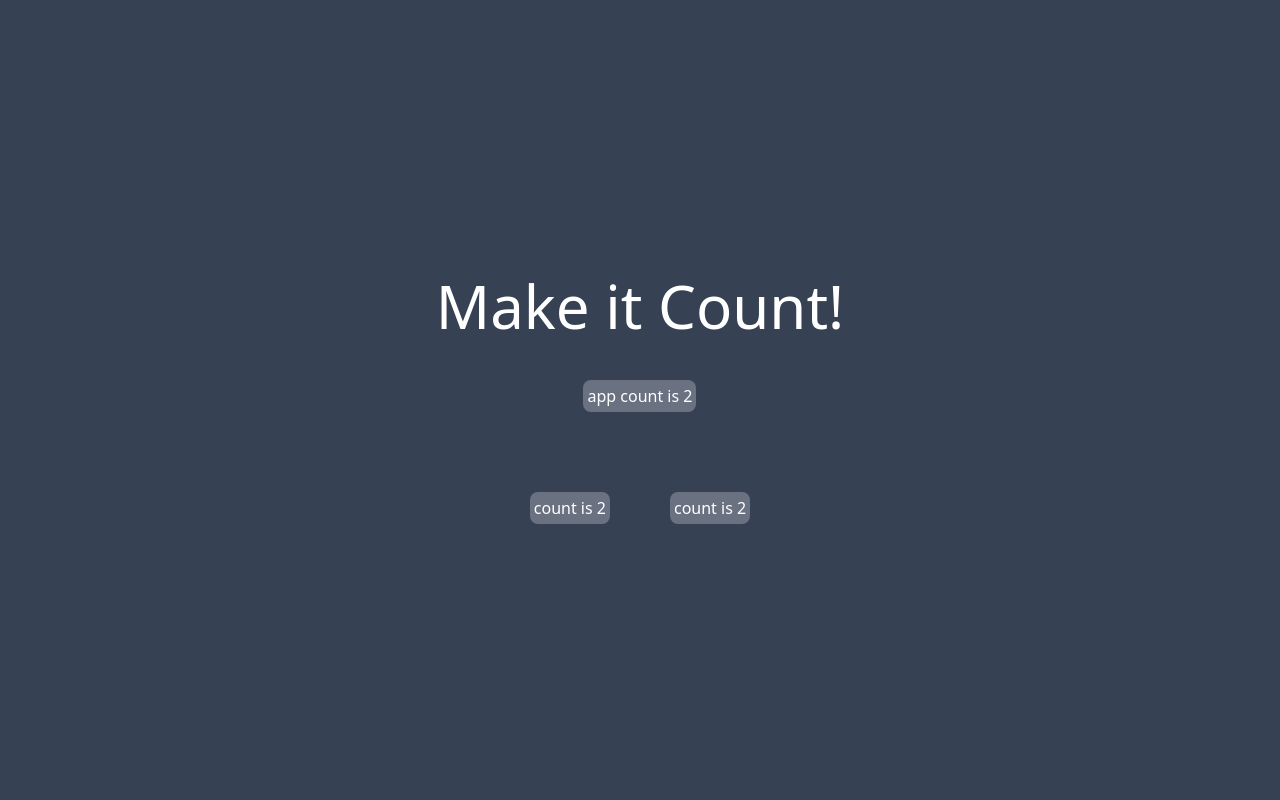
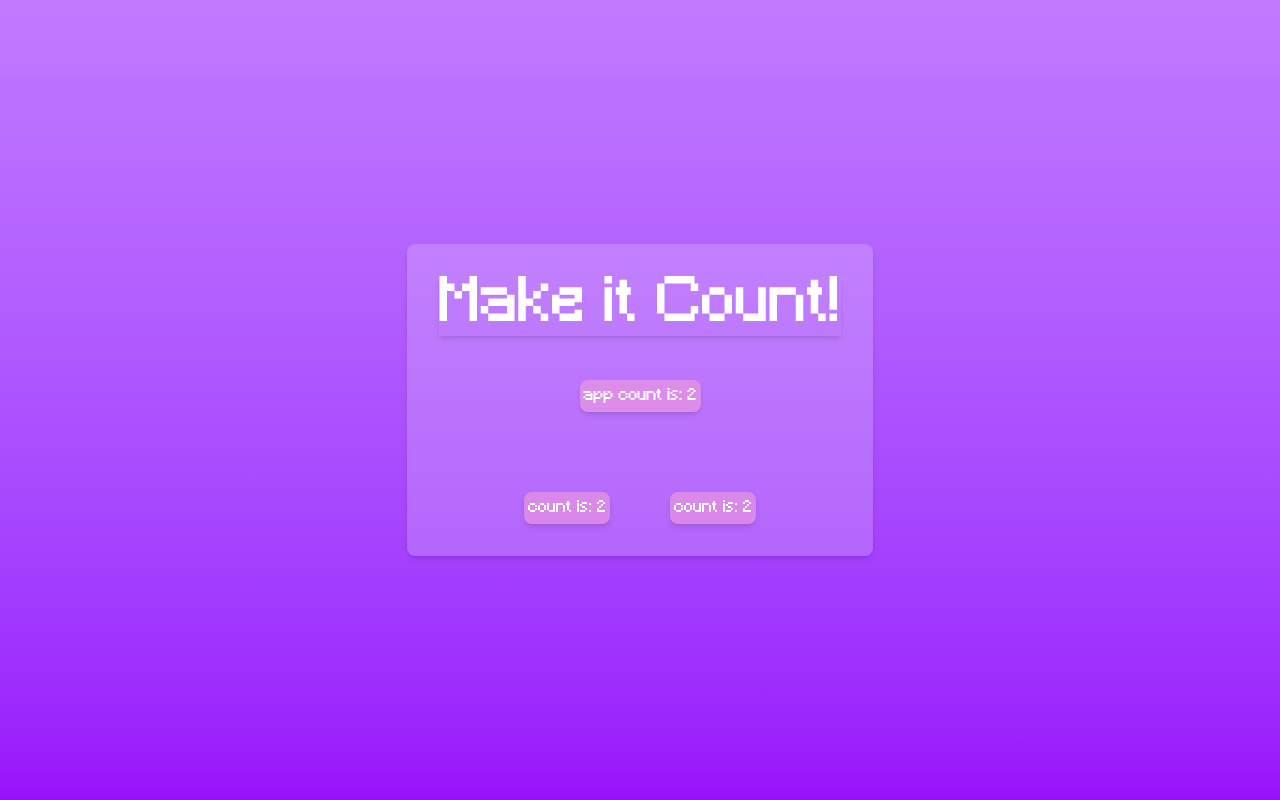
Before and after one commit to livinskaya/make-it-count, a React (Vite) app in the folder react-ts/: page / in a window 1280 px wide. Built offline with nearby package versions, Linux system fonts and the light colour scheme.

Commit message:
Endresult

```diff
--- a/react-ts/src/App.tsx
+++ b/react-ts/src/App.tsx
@@ -1,5 +1,13 @@
 import { useState, useEffect } from 'react'
 import './App.css'
+
+function Button(obj: { name: string, onPress: () => void }) {
+
+  return (
+    <button onClick={obj.onPress} className='bg-pink-300/50 hover:shadow-neutral-50 shadow-md text-white rounded-lg p-1'>{obj.name}</button>
+  )
+
+}
 
 
 function App() {
@@ -24,21 +32,19 @@ function App() {
     return () => clearInterval(interval)
   })
 
+  // button extra komponente
 
   return (
     <>
 
-      <div className="flex flex-col justify-center items-center h-screen bg-gray-700">
-        <div className="">
-          <h1 className="mb-11 text-6xl text-white">Make it Count!</h1>
+      <div className="flex flex-col justify-center items-center h-screen bg-linear-to-b from-purple-400 to-purple-600">
+        <div className="font-minecraft bg-gray-100/20 p-8 rounded-lg shadow-md">
+          <h1 className="mb-11 text-6xl shadow-md text-white">Make it Count!</h1>
           <div className="flex flex-col gap-20 items-center">
-            <button onClick={countAll} className='bg-gray-500 text-white rounded-lg p-1'>app count is {counters[0]}</button>
+            <Button name={`app count is: ${counters[0]}`} onPress={countAll}></Button>
             <div className="flex flex-row gap-15">
-              <button onClick={() => countOne(1)} className='bg-gray-500 text-white rounded-lg p-1'>
-                count is {counters[1]} </button>
-              <button onClick={() => countOne(2)} className='bg-gray-500 text-white rounded-lg p-1'>
-                count is {counters[2]}</button>
-
+              <Button name={`count is: ${counters[1]}`} onPress={() => countOne(1)}></Button>
+              <Button name={`count is: ${counters[2]}`} onPress={() => countOne(2)}></Button>
             </div>
           </div>
         </div>
@@ -51,4 +57,5 @@ function App() {
 
 
 
+
 export default App
--- a/react-ts/src/index.css
+++ b/react-ts/src/index.css
@@ -1 +1,9 @@
+@font-face {
+  font-family: Minecraft;
+  src: url("../src/assets/fonts/Minecraft.ttf");
+}
 @import "tailwindcss";
+
+@theme {
+  --font-minecraft: Minecraft;
+}
```
Also changed, not shown: react-ts/src/assets/fonts/Minecraft.ttf (added).
